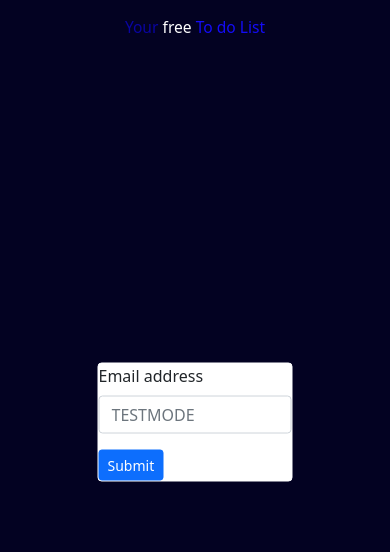
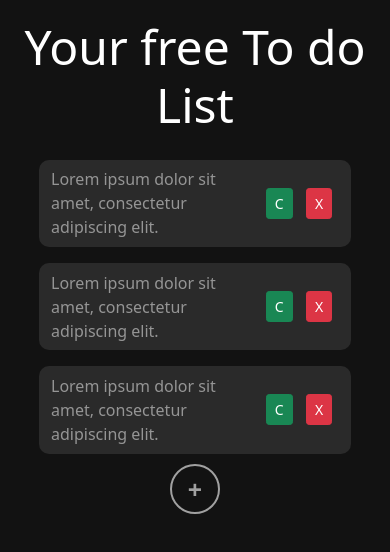
Before and after one commit to CauraDev/YourFreeToDoList, a React (Create React App) app: page / in a window 390 px wide. Shown: the top 552 px of the page. Built offline with nearby package versions, Linux system fonts and the light colour scheme.

Commit message:
Design is now responsive and more minimalistic

```diff
--- a/src/App.css
+++ b/src/App.css
@@ -1,3 +1,33 @@
 body {
-    background-color: #030222;
+    background-color:#121212;
+    margin: 0;
+    padding: 0;
 }
+.App {
+    display: flex;
+    flex-direction: column;
+    align-items: center;
+}
+
+
+.containerDiv {
+    /* border: 1px solid white; */
+    width: 60%;
+    display: flex;
+    flex-direction: column;
+    justify-content: space-evenly;
+    align-items: center;
+}
+@media only screen and (max-width: 1024px) {
+    .containerDiv {
+        width: 65%;
+
+    }
+}
+
+@media only screen and (max-width: 576px) {
+    .containerDiv {
+        width: 80%;
+
+    }
+}
--- a/src/App.js
+++ b/src/App.js
@@ -11,19 +11,35 @@ function App() {
 
  // STATES
   const [editMode, setEditMode] = useState([]);
-  const [activeState, setActiveState] = useState(true);
+  const [showForm, setShowForm] = useState(true);
+  const [availableTasks, setAvailable] = useState([]);
+
 
 // FUNCTIONS
-function changeActiveState() {
-  setActiveState(!activeState);
+function changeShowForm() {
+  setShowForm(!showForm);
 }
+
+// function changeAvailableTasks() {
+//   setAvailableTasks(
+//     [...availableTasks, {
+
+//     }]
+//   )
+// }
+
 
   return (
     <div className="App">
       <Title />
-      <MainList />
-      <TextForm showForm={activeState} change={changeActiveState}/>
-      <AddButton showButton={activeState} change={changeActiveState}/>
+
+      <div className="containerDiv">
+      <MainList activateClick={showForm} />
+      <AddButton showButton={showForm} change={changeShowForm}/>
+      </div>
+
+      <TextForm showForm={showForm} change={changeShowForm}/>
+
     </div>
   );
 }
--- a/src/components/td_addButton/td_addButton.js
+++ b/src/components/td_addButton/td_addButton.js
@@ -6,11 +6,11 @@ function AddButton({change, showButton}) {
 
     return (
 
-        !showButton ?
+        showButton ?
 
         <Container className='buttonContainer'>
         <Row>
-          <Col className="d-flex justify-content-center align-items-center"><Button onClick={change} className='myButton'>+</Button></Col>
+          <Col className="d-flex justify-content-center align-items-center"><Button onClick={change} className='myButton' size='sm'>+</Button></Col>
         </Row>
       </Container>
 
--- a/src/components/td_form/td_form.css
+++ b/src/components/td_form/td_form.css
@@ -1,8 +1,12 @@
 .mainForm {
+}
+
+.formDiv{
     background-color: white;
     border: 1px solid white;
     position: fixed;
     top: 50%;
     left: 50%;
     transform: translate(-50%,-50%);
+
 }
--- a/src/components/td_form/td_form.js
+++ b/src/components/td_form/td_form.js
@@ -5,23 +5,33 @@ import './td_form.css'
 
 function TextForm({showForm, change}) {
 
-    const submitChange = e => (
-        e.preventDefault(),
-        change()                        //////////////////// IT WORKS WITH PARENTHESIS BECAUSE I'M CALLING THE ACTUAL FUNCTION, NOT IT'S REFERENCE
-    )
+
+
+    const addTask = e => {
+      e.preventDefault();
+      change();
+
+
+    }
 
   return (
 
-        showForm ? <Form className='mainForm rounded' onSubmit={submitChange}>
+        !showForm ?
+
+        <div className="formDiv">
+
+        <Form className='mainForm rounded' onSubmit={addTask}>
         <Form.Group className="mb-3" controlId="tdText">
-          <Form.Label>Email address</Form.Label>
-          <Form.Control type="email" placeholder="TESTMODE" />
+          <Form.Label>New Task</Form.Label>
+          <Form.Control type="text" placeholder="TESTMODE" />
         </Form.Group>
 
         <Button variant="primary" type="submit" size='sm' >
           Submit
         </Button>
       </Form>
+
+      </div>
 
       : null
 
--- a/src/components/td_listComponent/td_listComponent.css
+++ b/src/components/td_listComponent/td_listComponent.css
@@ -1,4 +1,33 @@
-.listStack {
-    margin: 1% 20%;
-    padding: 0.5%;
+
+
+
+/* USE THIS PROPERTY TO CHANGE THE COLOR AND FONT SIZE OF EACH SPAN'S TEXT */
+.taskSpan {
+    font-size: 100%;
 }
+/* @media only screen and (max-width: 992px) {
+    .taskSpan {
+        font-size: 90%;
+    }
+} */
+
+/* USE THIS PROPERTY TO MODIFY THE SPACING BETWEEN EACH TASK */
+.listItemContainer {
+    margin: 2.5% 0%;
+    background-color: rgba(255, 255, 255 , 0.1);
+    border-radius: 10px;
+    display: flex;
+    justify-content: space-between;
+
+
+}
+
+/* USE THESE PROPERTIES TO MODIFY THE GRAY MARGIN SURROUNDING EACH TASK */
+.spanContainer {
+    margin: 2.5% 0%;
+}
+
+.list_ButtonContainer {
+    margin: 2.5% 0%;
+    display: flex; justify-content: space-around; align-items: center;
+}
--- a/src/components/td_listComponent/td_listComponent.js
+++ b/src/components/td_listComponent/td_listComponent.js
@@ -1,22 +1,46 @@
 import React, {useState} from 'react';
 import Button from 'react-bootstrap/Button';
-import Stack from 'react-bootstrap/Stack';
+import Container from 'react-bootstrap/Container';
+import Row from 'react-bootstrap/Row'
+import Col from 'react-bootstrap/Col'
 import "./td_listComponent.css";
 
 
-function ListComponent({props}) {
+function ListComponent({props, allowSpan}) {
     return (
 
+        // <div className='listComponentDiv'>
+        // <Stack direction='horizontal' gap={5} className='listStack'>
 
-        <Stack direction='horizontal' gap={3} className='listStack'>
+        //     <div>
+        //     <span contentEditable={`${allowSpan ? "true" : "false"}`} className="taskSpan bg-transparent " >{props.text}</span>
+        //     </div>
 
-            <span className="bg-transparent text-white-50" >{props.text}</span>
-            <Button variant="outline-danger" className='ms-auto'>Delete</Button>
-            <Button variant="outline-warning"  >Edit</Button>
-            <Button variant="outline-success" size='small' >Complete</Button>
+        //     <Stack direction='horizontal' gap={3}>
+        //         <Button variant="outline-danger" className ='ms-auto' size='sm'>X</Button>
+        //         <Button variant="outline-success" className ='ms-auto' size='sm' >C</Button>
 
+        //     </Stack>
 
-        </Stack>
+        // </Stack>
+        // </div>
+        <Container fluid="xs">
+        <Row className="listItemContainer">
+            <Col md={10} sm={9} xs={8} className="spanContainer">
+                <span contentEditable={`${allowSpan ? "true" : "false"}`} className="taskSpan bg-transparent text-white-50 ">
+                    {props.text}
+                </span>
+
+            </Col>
+            <Col md={2} sm={3} xs={4} className='list_ButtonContainer'>
+
+                    <Button variant='success' size='sm'>C</Button>
+                    <Button variant='danger' size='sm'>X</Button>
+
+            </Col>
+         </Row>
+        </Container>
+
 
     )
 }
--- /dev/null
+++ b/src/components/td_mainList/td_mainList.css
@@ -0,0 +1,12 @@
+.listContainer{
+    width: 100%;
+    display: flex;
+    flex-direction: column;
+    justify-content: center;
+
+}
+
+
+.blockClick {
+pointer-events: none;
+}
--- a/src/components/td_mainList/td_mainList.js
+++ b/src/components/td_mainList/td_mainList.js
@@ -2,22 +2,28 @@ import React, {useState} from 'react';
 
 import ListGroup from 'react-bootstrap/ListGroup';
 import ListComponent from "../td_listComponent/td_listComponent.js";
+import "./td_mainList.css"
+
+function MainList({activateClick}) {
 
 
-function MainList() {
-
-
-    const [taskList, setTaskList] = useState([]);
+    const [taskList, setTaskList] = useState([
+        {id: 1, text:"Lorem ipsum dolor sit amet, consectetur adipiscing elit."},
+        {id: 2, text:"Lorem ipsum dolor sit amet, consectetur adipiscing elit."},
+        {id: 3, text:"Lorem ipsum dolor sit amet, consectetur adipiscing elit."},
+    ]);
 
     return (
+           <div className={`listContainer ${!activateClick ? "blockClick" : "" }`}>
 
-        <ListGroup>
-            {taskList.map(
-                (value) => (
-                    <ListComponent props={value} />
-                )
-            )}
-        </ListGroup>
+           <ListGroup >
+                {taskList.map(
+                 (value) => (
+                    <ListComponent allowSpan={activateClick} props={value} />
+                    )
+                )}
+            </ListGroup>
+            </div>
 )
 
 }
--- a/src/components/td_title/td_title.css
+++ b/src/components/td_title/td_title.css
@@ -1,6 +1,6 @@
 .todoTitle {
-    font-size: 4vw;
-    color: #0A05A0;
+    font-size: 300%;
+    color: white;
     margin-top: 5%;
     margin-bottom: 5%;
 }
@@ -10,5 +10,5 @@
 }
 
 .titleSpan2 {
-    color: #140CF7;
+    color: white;
 }
--- a/src/components/td_title/td_title.js
+++ b/src/components/td_title/td_title.js
@@ -8,8 +8,7 @@ function Title() {
     return (
         <Container>
         <Row>
-          <Col><h2 className="text-center todoTitle">Your <span className="titleSpan">free </span>
-           <span className='titleSpan2'> To do List</span></h2></Col>
+          <Col><h1 className="text-center todoTitle">Your free To do List</h1></Col>
         </Row>
       </Container>
     )
```
